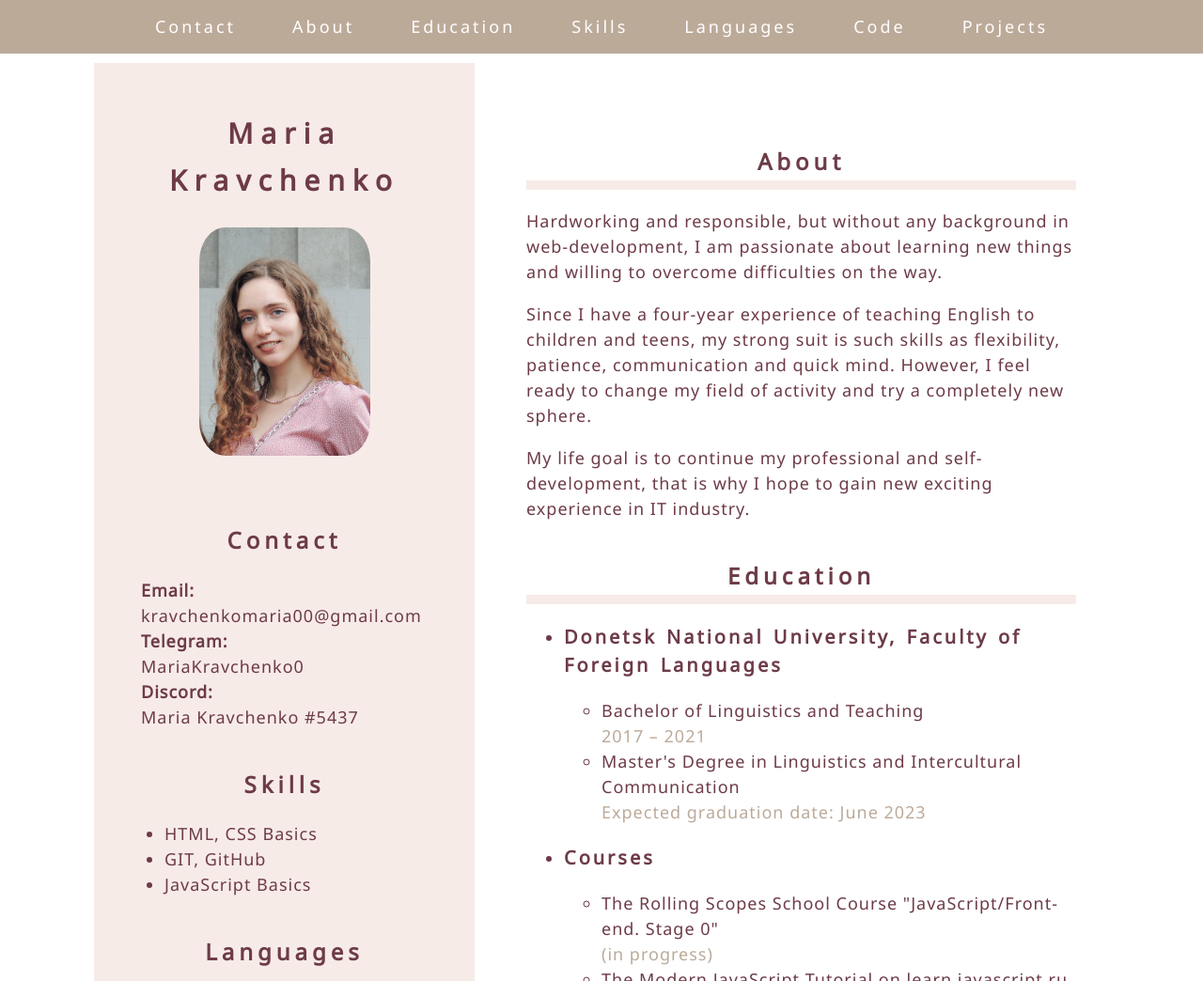
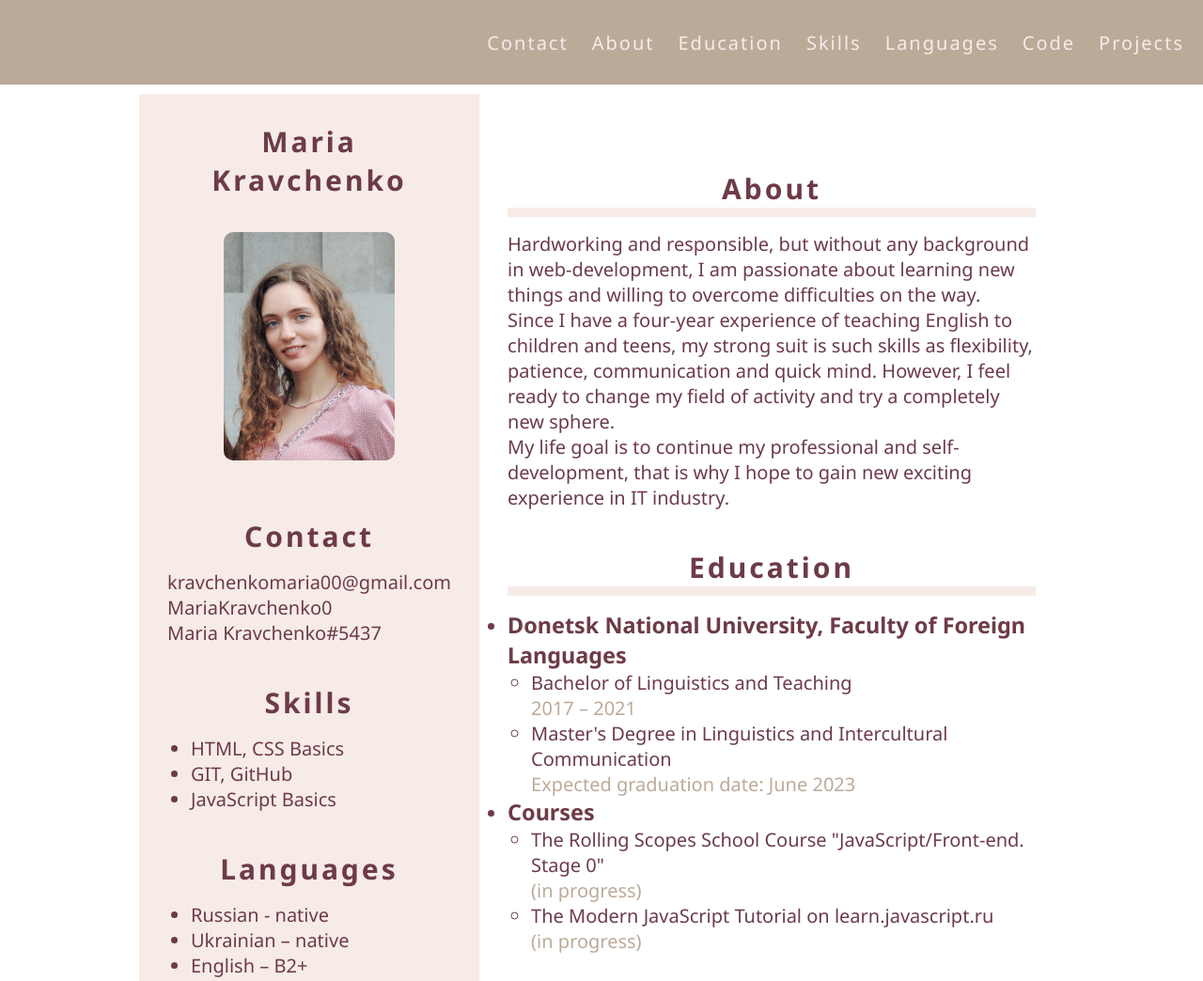
Before and after one commit to MariaKravchenko0/rsschool-cv-old, a plain HTML site: page index.html in a window 1280 px wide. Shown: the top 1044 px of the page at 94% size. Drawn offline with Linux system fonts and the light colour scheme.

Commit message:
refactor: rewrite styles

```diff
--- a/index.html
+++ b/index.html
@@ -10,13 +10,13 @@
     <link rel="preconnect" href="https://fonts.googleapis.com" />
     <link rel="preconnect" href="https://fonts.gstatic.com" crossorigin />
     <link
-      href="https://fonts.googleapis.com/css2?family=Noto+Sans&display=swap"
+      href="https://fonts.googleapis.com/css2?family=Noto+Sans:wght@400;700&display=swap"
       rel="stylesheet"
     />
   </head>
   <body>
     <header class="header">
-      <div class="container">
+      <div class="container header-container">
         <nav class="nav">
           <ul class="nav-list">
             <li class="nav-item">
@@ -44,41 +44,25 @@
         </nav>
       </div>
     </header>
-    <main class="main">
-      <div class="container">
-        <div class="main-container">
+    <main>
+      <div class="container main-container">
         <div class="column overview-column">
-            <section class="profile">
+          <section class="section profile">
             <h1>Maria Kravchenko</h1>
-              <img
-                src="assets/avatar.jpg"
-                alt="Photo"
-                width="182"
-                height="243"
-                class="photo"
-              />
+            <img src="assets/avatar.jpg" alt="Photo" class="photo" />
           </section>
           <section class="section" id="contact">
             <h2 class="section-title">Contact</h2>
             <ul class="contact-list">
-                <li class="section-contact-list-item">
-                  <span class="contact">Email:</span><br />
-                  <a
-                    href="mailto:kravchenkomaria00@gmail.com"
-                    class="section-link"
+              <li>
+                <a href="mailto:kravchenkomaria00@gmail.com"
                   >kravchenkomaria00@gmail.com</a
                 >
               </li>
-                <li class="section-contact-list-item">
-                  <span class="contact">Telegram:</span><br />
-                  <a href="https://t.me/MariaKravchenko0" class="section-link"
-                    >MariaKravchenko0</a
-                  >
+              <li>
+                <a href="https://t.me/MariaKravchenko0">MariaKravchenko0</a>
               </li>
-                <li class="section-contact-list-item">
-                  <span class="contact">Discord:</span><br />
-                  Maria Kravchenko #5437
-                </li>
+              <li>Maria Kravchenko#5437</li>
             </ul>
           </section>
           <section class="section" id="skills">
@@ -92,8 +76,9 @@
           <section class="section" id="languages">
             <h2 class="section-title">Languages</h2>
             <ul class="section-list">
-                <li class="section-list-item">Russian, Ukrainian – native</li>
-                <li class="section-list-item">English – B2 – C1</li>
+              <li class="section-list-item">Russian - native</li>
+              <li class="section-list-item">Ukrainian – native</li>
+              <li class="section-list-item">English – B2+</li>
               <li class="section-list-item">German – A2</li>
             </ul>
           </section>
@@ -110,9 +95,9 @@
               <p>
                 Since I have a four-year experience of teaching English to
                 children and teens, my strong suit is such skills as
-                  flexibility, patience, communication and quick mind. However,
-                  I feel ready to change my field of activity and try a
-                  completely new sphere.
+                flexibility, patience, communication and quick mind. However, I
+                feel ready to change my field of activity and try a completely
+                new sphere.
               </p>
               <p>
                 My life goal is to continue my professional and
@@ -125,10 +110,10 @@
             <h2 class="main-column-section-title">Education</h2>
             <ul>
               <li>
-                  <h3 class="subtitle">
+                <h3>
                   Donetsk National University, Faculty of Foreign Languages
                 </h3>
-                  <ul class="section-item">
+                <ul class="section-list">
                   <li>
                     Bachelor of Linguistics and Teaching<br />
                     <span class="education-period">2017 – 2021</span>
@@ -143,22 +128,18 @@
                 </ul>
               </li>
               <li>
-                  <h3 class="subtitle">Courses</h3>
-                  <ul class="section-item">
+                <h3>Courses</h3>
+                <ul class="section-list">
                   <li>
                     The Rolling Scopes School Course
-                      <a
-                        href="https://rs.school/js-stage0/"
-                        class="section-link"
+                    <a href="https://rs.school/js-stage0/"
                       >"JavaScript/Front-end. Stage 0"</a
                     ><br />
                     <span class="education-period">(in progress)</span>
                   </li>
                   <li>
                     The Modern JavaScript Tutorial on
-                      <a
-                        href="https://learn.javascript.ru/"
-                        class="section-link"
+                    <a href="https://learn.javascript.ru/"
                       >learn.javascript.ru</a
                     ><br />
                     <span class="education-period">(in progress)</span>
@@ -184,33 +165,29 @@ function repeatStr (n, s) {
           <section class="section" id="projects">
             <h2 class="main-column-section-title">Projects</h2>
             <p class="my-project">
-                <a
-                  href="https://MariaKravchenko0.github.io/rsschool-cv/"
-                  class="section-link"
+              <a href="https://MariaKravchenko0.github.io/rsschool-cv/"
                 >My Curriculum Vitae</a
               >
             </p>
           </section>
         </div>
       </div>
-      </div>
     </main>
     <footer class="footer">
       <div class="container footer-container">
-        <div class="footer-item" id="footer-year">© 2021</div>
-        <div class="footer-item" id="footer-github">
+        <div class="footer-item">©2021</div>
+        <div class="footer-item">
           <a href="https://github.com/MariaKravchenko0">
-            <img src="assets/GitHub-Mark-32px.png" alt="My GitHub" />
+            <svg class="github">
+              <use xlink:href="assets/sprite.svg#github"></use>
+            </svg>
           </a>
         </div>
-        <div class="footer-item" id="footer-rsschool">
+        <div class="footer-item">
           <a href="https://rs.school/js-stage0/">
-            <img
-              src="assets/rs_school_js.svg"
-              alt="RS School"
-              width="100"
-              height="37"
-            />
+            <svg class="rsschool">
+              <use xlink:href="assets/sprite.svg#rsschool"></use>
+            </svg>
           </a>
         </div>
       </div>
--- a/style.css
+++ b/style.css
@@ -1,11 +1,13 @@
-* {
-  box-sizing: border-box;
-}
-
 :root {
   --main-dark: #bcaa99;
   --main-light: #f7ebe8;
   --text-color: #6d3b47;
+}
+
+* {
+  padding: 0;
+  margin: 0;
+  box-sizing: border-box;
 }
 
 html {
@@ -15,167 +17,124 @@ html {
 body {
   display: flex;
   flex-direction: column;
-  justify-content: center;
-  max-width: 1440px;
+  justify-content: space-between;
   height: 100%;
-  justify-content: space-between;
-  margin: auto;
-  padding: 0;
-  font-family: "Noto Sans", sans-serif;
+  font: 400 20px "Noto Sans", sans-serif;
+  color: var(--text-color);
+}
+
+a {
+  text-decoration: none;
+  transition: color 0.5s;
+  color: inherit;
+}
+
+a:hover {
+  color: var(--main-dark);
 }
 
 .container {
   display: flex;
-  flex-flow: row wrap;
+  flex-flow: row;
   justify-content: center;
-  min-height: 50px;
+  max-width: 1440px;
+  margin: auto;
+  padding: 0 20px;
 }
 
 .header {
-  display: flex;
-  flex-wrap: wrap;
-  justify-content: center;
-  height: auto;
   background-color: var(--main-dark);
 }
 
-.nav {
-  margin: 0 25px;
+.header-container {
+  display: flex;
+  justify-content: flex-end;
+  align-items: center;
+  height: 90px;
 }
 
 .nav-list {
   display: flex;
-  flex-flow: row wrap;
-  justify-content: space-between;
-  align-items: center;
+  gap: 25px;
   list-style: none;
-  padding-left: 0;
 }
 
 .nav-link {
-  position: relative;
-  padding: 0 20px;
-  margin: 0 10px;
-  font-size: 18px;
-  font-weight: 400;
-  letter-spacing: 3px;
-  line-height: 25px;
   text-decoration: none;
   transition: color 0.5s;
-  color: #fff;
+  color: var(--main-light);
+  letter-spacing: 2px;
 }
 
 .nav-link:hover {
   color: var(--text-color);
 }
 
+.hamburger {
+  display: none;
+}
+
 .main-container {
-  display: flex;
-  flex-direction: row;
-  max-width: 1100px;
+  justify-content: flex-start;
+  max-width: 1024px;
 }
 
 .column {
   display: flex;
   flex-direction: column;
-  justify-content: flex-start;
   align-content: center;
-  padding: 25px;
-  margin: 10px;
+  margin: 10px auto;
+  padding: 10px;
 }
 
 .overview-column {
+  max-width: 400px;
   background-color: var(--main-light);
 }
 
 .main-column {
-  margin-top: 50px;
+  max-width: 600;
+  margin-top: 60px;
+}
+
+.section {
+  margin: 20px;
 }
 
 .profile {
   display: flex;
   flex-direction: column;
-  width: fit-content;
-  position: relative;
-  padding: 0 10px;
-  margin: 0 40px 50px;
 }
 
 .photo {
-  margin: auto;
-  border-radius: 15%;
+  width: 182px;
+  height: 243px;
+  margin: 20px auto;
+  border-radius: 10px;
 }
 
-h1 {
-  position: relative;
-  padding: 0 5px;
+h1,
+h2 {
   text-align: center;
-  font-size: 30px;
-  font-weight: 700;
-  letter-spacing: 8px;
-  line-height: 50px;
-  word-spacing: 5px;
-  color: var(--text-color);
-}
-
-h2 {
-  position: relative;
-  text-align: center;
-  font-size: 24px;
-  font-weight: 600;
-  letter-spacing: 5px;
-  line-height: 40px;
-  word-spacing: 3px;
-  color: var(--text-color);
+  margin-bottom: 15px;
+  letter-spacing: 3px;
 }
 
 .main-column-section-title {
   border-bottom: 10px solid var(--main-light);
 }
 
-.subtitle {
-  position: relative;
-  font-size: 20px;
-  font-weight: 600;
-  letter-spacing: 3px;
-  word-spacing: 2px;
-  color: var(--text-color);
+.contact-list {
+  list-style: none;
+  padding-left: 0;
 }
 
-.section {
-  position: relative;
-  padding: 0 10px;
-  font-size: 18px;
-  font-weight: 400;
-  letter-spacing: 1px;
-  line-height: 1.5;
-  color: var(--text-color);
-}
-
-.section-link {
-  text-decoration: none;
-  transition: color 0.3s;
-  color: var(--text-color);
-}
-
-.section-link:hover {
-  color: var(--main-dark);
+.section-list {
+  padding-left: 25px;
 }
 
 .education-period {
   color: var(--main-dark);
-}
-
-.contact-list {
-  padding-left: 15px;
-}
-
-.contact {
-  font-weight: 600;
-}
-
-.section-contact-list-item {
-  list-style: none;
 }
 
 .code {
@@ -192,39 +151,45 @@ h2 {
 }
 
 .footer-container {
-  display: flex;
-  flex-flow: row wrap;
   align-items: center;
-  justify-content: space-around;
-  height: 125px;
+  justify-content: space-between;
+  height: 90px;
 }
 
-#footer-year {
-  width: 80px;
-  font-size: 20px;
-  font-weight: 900;
-  letter-spacing: 2px;
-  color: #000;
+.footer-item {
+  display: flex;
+  justify-content: center;
+  width: 100px;
+  color: var(--main-light);
+  letter-spacing: 3px;
 }
 
-@media (max-width: 720px) {
+.github {
+  width: 50px;
+  height: 50px;
+  fill: var(--main-light);
+  transition: 0.5s;
+}
+
+.rsschool {
+  width: 100px;
+  height: 37px;
+  fill: var(--main-light);
+  transition: 0.5s;
+}
+
+.github:hover,
+.rsschool:hover {
+  fill: var(--text-color);
+}
+
+@media (max-width: 768px) {
   .main-container {
     flex-direction: column;
-    align-content: center;
-    align-items: center;
-    padding: 0;
-    margin: 0;
   }
-  .overview-column,
+
   .main-column {
-    justify-content: center;
-    padding: 0;
-    margin: 5px 0;
-  }
-  h1 {
-    font-size: 24px;
-    letter-spacing: 3px;
-    padding: 0 5px;
+    margin-top: auto;
   }
 }
 
```
Also changed, not shown: assets/GitHub-Mark-32px.png (deleted), assets/rs_school_js.svg (deleted), assets/sprite.svg (added). Lines whose indentation alone changed are shown as unchanged.
